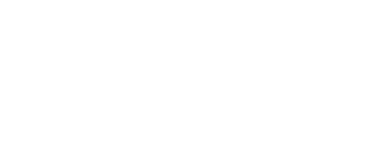
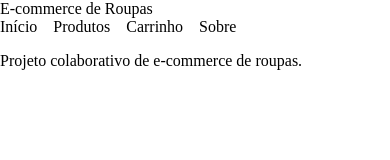
Before and after one commit to trsscaramella-dotcom/ecommerce-roupas-equipe, a plain HTML site: page sobre.html in a window 390 px wide. Drawn offline with Linux system fonts and the light colour scheme.

Commit message:
feat: cria estrutura global das paginas

```diff
--- a/css/global.css
+++ b/css/global.css
@@ -1,18 +1,23 @@
 /*
-GLOBAL.CSS
+Aqui ficam só as regras que realmente valem pro projeto inteiro.
+O visual vai sendo criado nas próximas tarefas.
+*/
 
-Aqui vão ficar só as regras que realmente valem pro site inteiro.
+* {
+  box-sizing: border-box;
+}
 
-Quando a gente começar o CSS, esse arquivo pode receber coisas como:
-reset
-box-sizing
-fonte
-cores gerais
-variáveis em :root
-body
-links
-imagens
-algumas regras de acessibilidade
+html,
+body {
+  margin: 0;
+  padding: 0;
+}
 
-Se o estilo serve só pra uma página ou componente específico, melhor não jogar aqui.
-*/
+body {
+  min-height: 100vh;
+}
+
+a {
+  color: inherit;
+  text-decoration: none;
+}
--- a/css/layout.css
+++ b/css/layout.css
@@ -1,28 +1,52 @@
 /*
-LAYOUT.CSS
+Aqui fica a estrutura que todas as páginas compartilham.
 
-Esse arquivo vai cuidar da estrutura das páginas.
+Header e footer usam a largura toda.
+No desktop, o conteúdo principal fica dividido em três colunas.
+Ainda não tem Liquid Glass ou acabamento visual aqui.
+*/
 
-O desenho que combinamos é:
+.site-header,
+.site-footer {
+  width: 100%;
+}
 
-HEADER ocupando toda a largura
+.site-nav {
+  display: flex;
+  align-items: center;
+  justify-content: space-between;
+  width: 100%;
+}
 
-COLUNA ESQUERDA | COLUNA CENTRAL | COLUNA DIREITA
+.site-nav-list {
+  display: flex;
+  gap: 1rem;
+  margin: 0;
+  padding: 0;
+  list-style: none;
+}
 
-FOOTER ocupando toda a largura
+.site-main {
+  display: grid;
+  grid-template-columns: minmax(0, 1fr) minmax(0, 2fr) minmax(0, 1fr);
+  width: 100%;
+}
 
-No desktop, o main deve usar CSS Grid com três colunas.
+.column {
+  min-width: 0;
+}
 
-Como ponto de partida, dá pra testar algo perto disso:
-coluna esquerda entre 20% e 25%
-coluna central entre 50% e 60%
-coluna direita entre 20% e 25%
+@media (max-width: 900px) {
+  .site-main {
+    grid-template-columns: 1fr;
+  }
 
-Não deixei o grid pronto de propósito. Essa parte vai ser feita e revisada pela equipe.
+  .site-nav {
+    flex-direction: column;
+    align-items: flex-start;
+  }
 
-No tablet a gente pode diminuir as laterais ou reorganizar a grade.
-
-No celular, provavelmente vai fazer mais sentido empilhar as áreas. Só precisamos cuidar pra coluna principal continuar fácil de acessar.
-
-Header e footer devem ir de uma ponta até a outra da tela.
-*/
+  .site-nav-list {
+    flex-wrap: wrap;
+  }
+}
--- a/sobre.html
+++ b/sobre.html
@@ -3,7 +3,7 @@
 <head>
   <meta charset="UTF-8">
   <meta name="viewport" content="width=device-width, initial-scale=1.0">
-  <meta name="description" content="">
+  <meta name="description" content="Informações sobre o projeto colaborativo de e-commerce de roupas.">
   <title>E-commerce de Roupas | Sobre</title>
 
   <link rel="stylesheet" href="css/global.css">
@@ -15,7 +15,16 @@
 <body>
 
   <header class="site-header">
-    <nav class="site-nav" aria-label="Navegação principal"></nav>
+    <nav class="site-nav" aria-label="Navegação principal">
+      <a class="site-brand" href="index.html">E-commerce de Roupas</a>
+
+      <ul class="site-nav-list">
+        <li><a href="index.html">Início</a></li>
+        <li><a href="produtos.html">Produtos</a></li>
+        <li><a href="carrinho.html">Carrinho</a></li>
+        <li><a href="sobre.html" aria-current="page">Sobre</a></li>
+      </ul>
+    </nav>
   </header>
 
   <main class="site-main">
@@ -26,7 +35,9 @@
     <aside class="column column-right" aria-label="Coluna lateral direita"></aside>
   </main>
 
-  <footer class="site-footer"></footer>
+  <footer class="site-footer">
+    <p>Projeto colaborativo de e-commerce de roupas.</p>
+  </footer>
 
   <script src="js/main.js"></script>
 </body>
```
Also changed, not shown: carrinho.html (+14 -3 lines), index.html (+14 -3 lines), produto.html (+14 -3 lines), produtos.html (+14 -3 lines).
